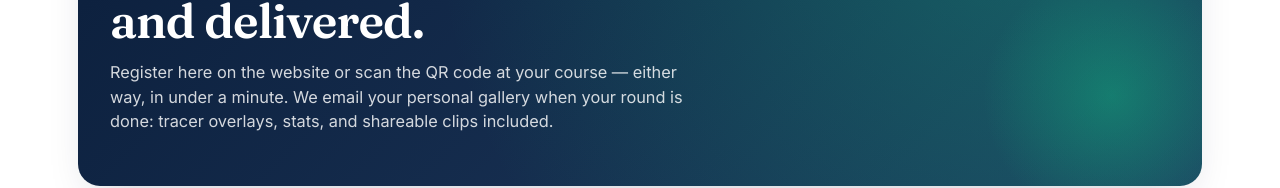
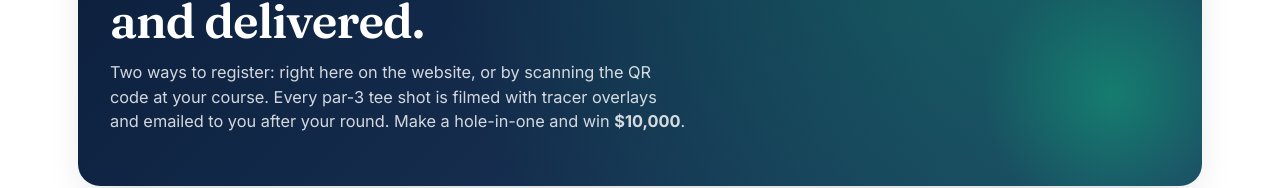
Before and after one commit to baldbrent-lang/HoleInOne, a React (Vite) app in the folder frontend/: page / in a window 1280 px wide. Shown: the part 248-436 px from the top of the page. Built offline with nearby package versions, Linux system fonts and the light colour scheme; no server answers.

Commit message:
Home hero: clearer two-paths intro + $10k hole-in-one prize

```diff
--- a/frontend/src/pages/Home.jsx
+++ b/frontend/src/pages/Home.jsx
@@ -26,10 +26,10 @@ export default function Home() {
         </span>
         <h1>Every par-3 shot, tracked and delivered.</h1>
         <p>
-          Register here on the website or scan the QR code at your course —
-          either way, in under a minute. We email your personal gallery when
-          your round is done: tracer overlays, stats, and shareable clips
-          included.
+          Two ways to register: right here on the website, or by scanning the
+          QR code at your course. Every par-3 tee shot is filmed with tracer
+          overlays and emailed to you after your round. Make a hole-in-one and
+          win <b>$10,000</b>.
         </p>
       </div>
 
```
